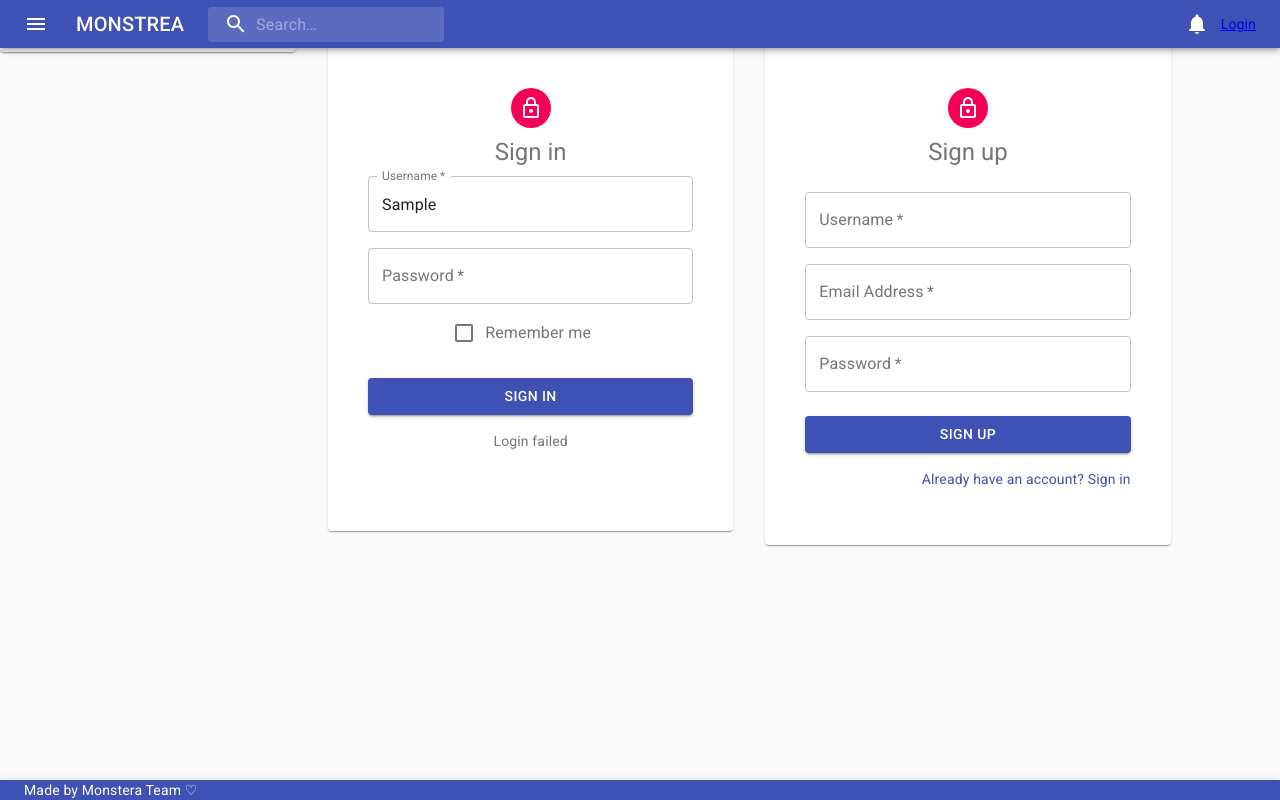
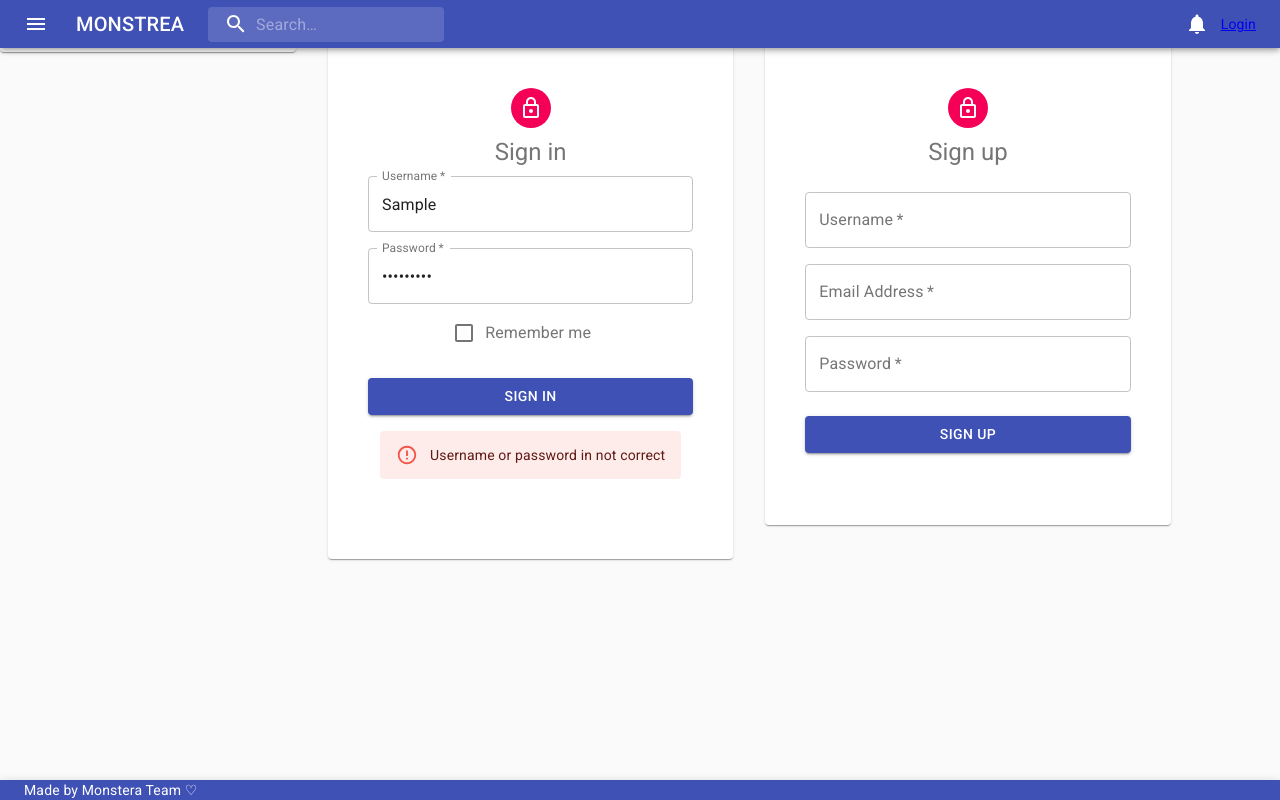
Before and after one commit to down-dive/monstera, a React (Create React App) app in the folder client/: page /signin in a window 1280 px wide. Both pictures are taken after typing "Sample", "Sample123" into the empty fields and a click on the button "SIGN IN". Built offline with nearby package versions, Linux system fonts and the light colour scheme; no server answers.

Commit message:
alers are displaying on the sign in and sign up

```diff
--- a/client/src/components/Sign-in/index.js
+++ b/client/src/components/Sign-in/index.js
@@ -80,6 +80,7 @@ const Login = props => {
     } catch (e) {
       console.log("Password is not correct")
       console.error(e);
+      return
     }
 
     // clear form values
@@ -142,11 +143,7 @@ const Login = props => {
           </Button>
         </form>
 
-        {error && <div>Login failed</div>}
-        {/* conlose.log(password or email is not correct)
-        <div className={classes.root}>
-      <Alert severity="error">This is an error alert — check it out!</Alert>
-      </div> */}
+        {error && <div><Alert severity="error">Username or password in not correct</Alert></div>}
       </div>
       <Box mt={8}>
       </Box>
--- a/client/src/components/Sign-up/index.js
+++ b/client/src/components/Sign-up/index.js
@@ -15,6 +15,7 @@ import LockOutlinedIcon from '@material-ui/icons/LockOutlined';
 import Typography from '@material-ui/core/Typography';
 import { makeStyles } from '@material-ui/core/styles';
 import Container from '@material-ui/core/Container';
+import Alert from '@material-ui/lab/Alert';
 
 
 
@@ -133,16 +134,9 @@ export default function SignUp() {
           >
             Sign Up
           </Button>
-          <Grid container justify="flex-end">
-            <Grid item>
-              <Link href="#" variant="body2">
-                Already have an account? Sign in
-              </Link>
-            </Grid>
-          </Grid>
         </form>
 
-        {error && <div>Signup failed</div>}
+        {error && <div><Alert severity="error">You need to provide a valid email and password should be at least 6 characters long</Alert></div>}
       </div>
       <Box mt={5}>
       </Box>
```
